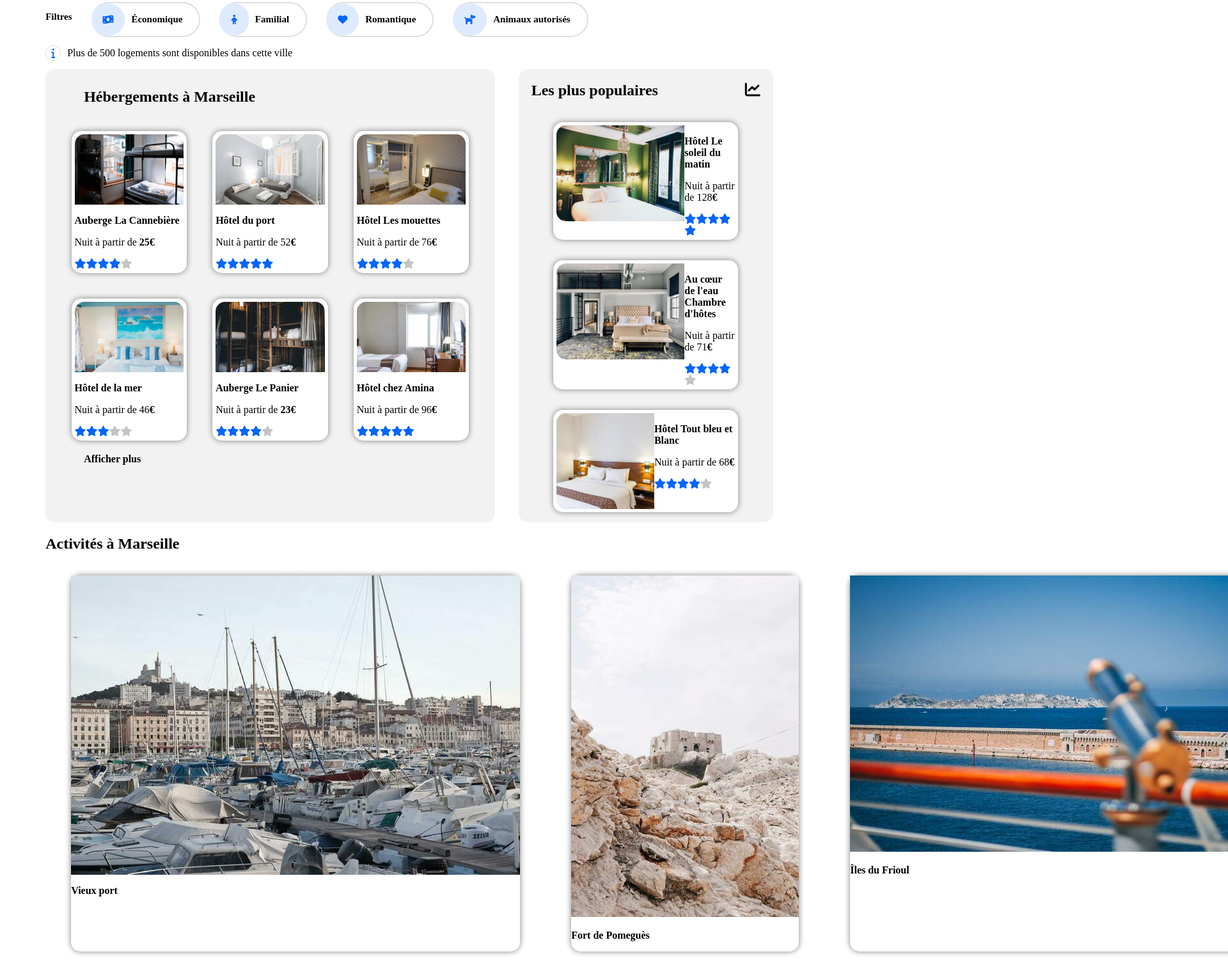
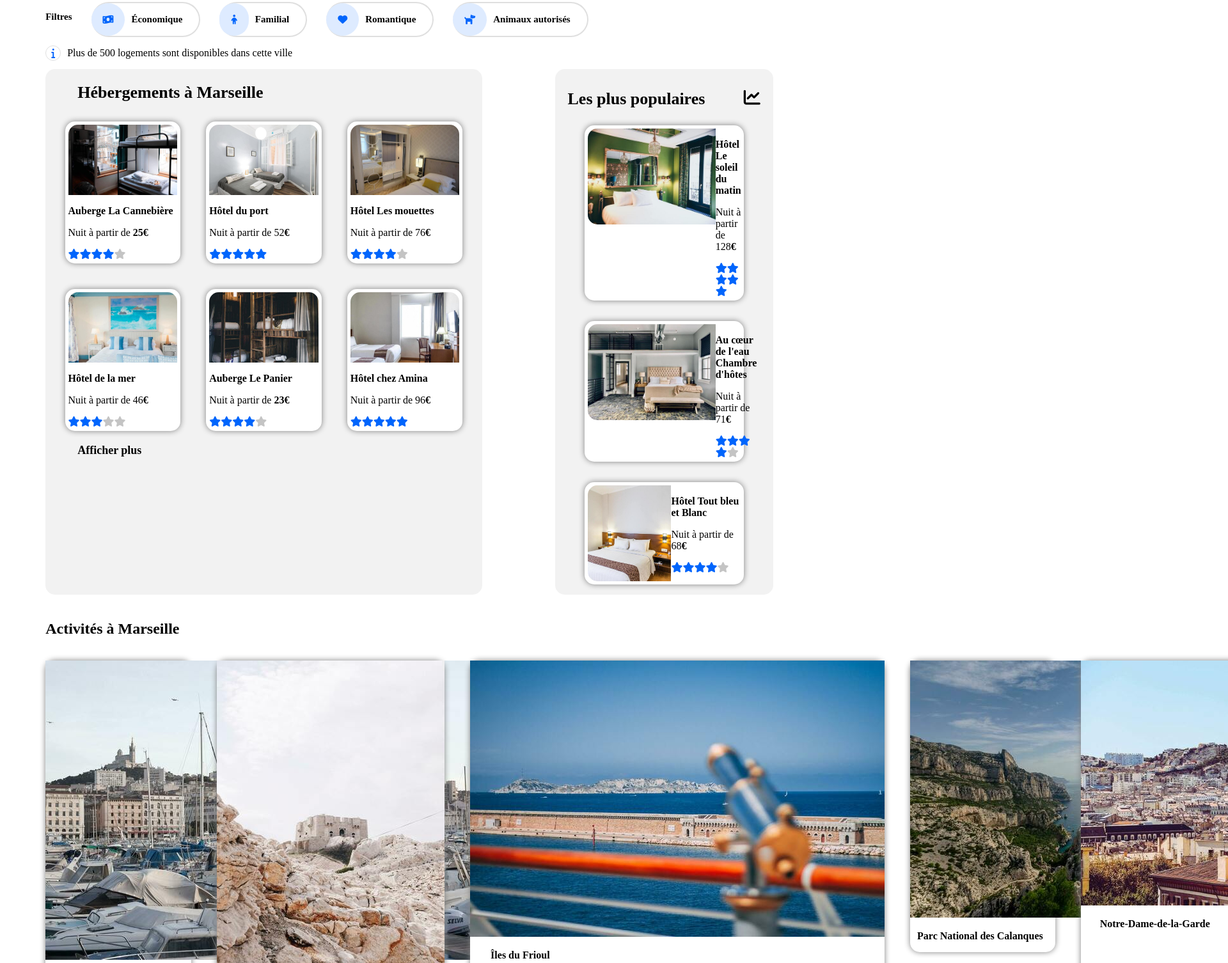
Before and after one commit to thmprlt/PeraltaThomas_2_070721, a plain HTML site: page index.html in a window 1280 px wide. Shown: the part 222-1728 px from the top of the page at 64% size, 1920 px wide, since content can reach past the window. Drawn offline with Linux system fonts and the light colour scheme; a web font is replaced by a local one.

Commit message:
activ heber

```diff
--- a/style.css
+++ b/style.css
@@ -42,6 +42,11 @@ form
 }
 
 /* BARRE DE RECHERCHE */
+
+input::placeholder
+{
+    color: black;
+}
 
 #mapmarker
 {
@@ -114,11 +119,13 @@ input
     align-items: center;
     padding: 0 26px 0 0;
     cursor: pointer;
+    transition: 0.4s;
 }
 
 .fbouton:hover
 {
-    color: #0065FC;
+    background: #DEEBFF;
+    color: black;
 }
 
 .ficone
@@ -188,23 +195,31 @@ nav a:hover
 
 #nhebergement a
 {
+    text-decoration: none;
     margin-right: 75px;
     padding-top: 70px;
 }
 
 #nactivites a
 {
+    text-decoration: none;
     margin-right: 75px;
     padding-top: 70px;
 }
 
 #nsinscrire a
 {
+    text-decoration: none;
     color: #0065FC;
     padding-top: 70px;
 }
 
 /* SECTION HEBERGEMENTS */
+
+.pheb
+{
+    font-size: 20px;
+}
 
 section
 {
@@ -217,12 +232,14 @@ section
     background-color: #F2F2F2;
     width: 60%;
     border-radius: 15px;
-    padding: 10px;
+    padding: 0;
 }
 
 .hmarseille h2
 {
     margin-left: 50px;
+    margin-bottom: 10px;
+    font-size: 26px;
 }
 
 .backgreyheb
@@ -261,22 +278,32 @@ figure:hover
 
 #afficherplus
 {
+    font-size: 18px;
     font-weight: bold;
     margin-left: 50px;
+    margin-bottom: 10px;
 }
 
 /* SECTION POPULAIRES */
 
+.ppop
+{
+    font-size: 20px;
+}
+
 .backgreypop
 {
     background-color: #F2F2F2;
-    width: 35%;
+    width: 30%;
     border-radius: 15px;
 }
 
 .backgreypop h2
 {
+    font-size: 26px;
     padding: 0 20px;
+    padding-top: 10px;
+    margin-bottom: 10px;
     display: flex;
     justify-content: space-between;
 }
@@ -308,27 +335,87 @@ figure:hover
 
 /* ACTIVITES */
 
+
+
+#titreactiv
+{
+    padding-top: 20px;
+}
+
+.activ p
+{
+    margin-left: 5%;
+}
+
 .activ
 {
     display: flex;
     flex-direction: row;
-    width: 90%;
+    justify-content: space-between;
+    margin-bottom: 30px;
 }
 
-.figactiv1, .figactiv2
+.fortiles, .notreparc
+{
+    display: flex;
+    flex-direction: column;
+    justify-content: space-between;
+}
 
+.figactiv1, .figactiv4
 {
+    margin-left: 0;
+    background-color: white;
+    border-radius: 15px;
+    box-shadow: 0 0 10px grey;
+    width: 20%;
+    height: 100%;
+}
+
+.ph1, .ph4
+{
+    object-fit: cover;
+    border-radius: 15px 15px 0 0;
+    width: 100%;
+    height: 480px;
+}
+
+.figactiv2, .figactiv3, .figactiv5, .figactiv6
+{
+    margin-left: 0;
     background-color: white;
     border-radius: 15px;
     box-shadow: 0 0 10px grey;
 }
 
-.figactiv1
+.ph2, .ph3, .ph5, .ph6
 {
-    display: flex;
-    flex-direction: column;
+    object-fit: cover;
+    border-radius: 15px 15px 0 0;
+    width: 100%;
 }
 
+.ph2
+{
+    width: 400px;
+    height: 260px;
+}
+
+.ph5
+{
+    width: 400px;
+    height: 194px;
+}
+
+.ph3
+{
+    height: 135px;
+}
+
+.ph6
+{
+    height: 200px;
+}
 
 /* FOOTER */
 
@@ -338,6 +425,7 @@ footer
     display: flex;
     margin: 10px;
     justify-content: space-around;
+    width: 100%;
 }
 
 footer a
```
